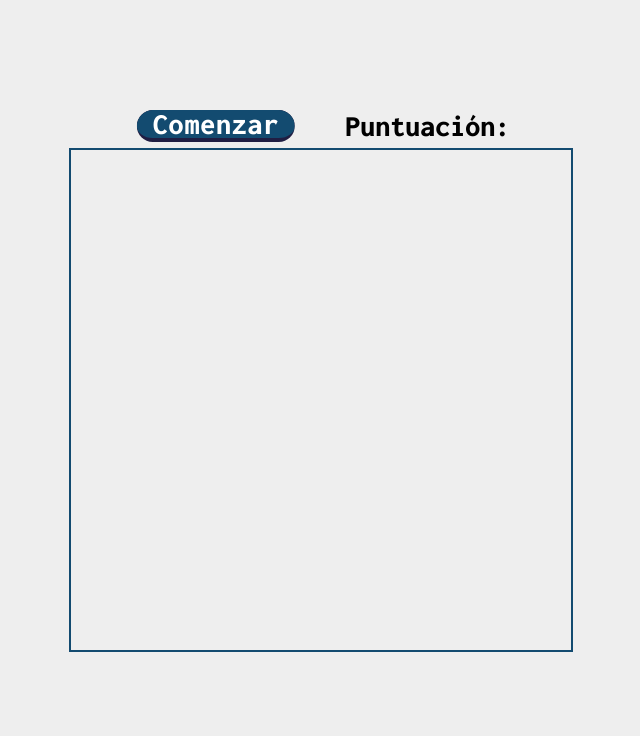
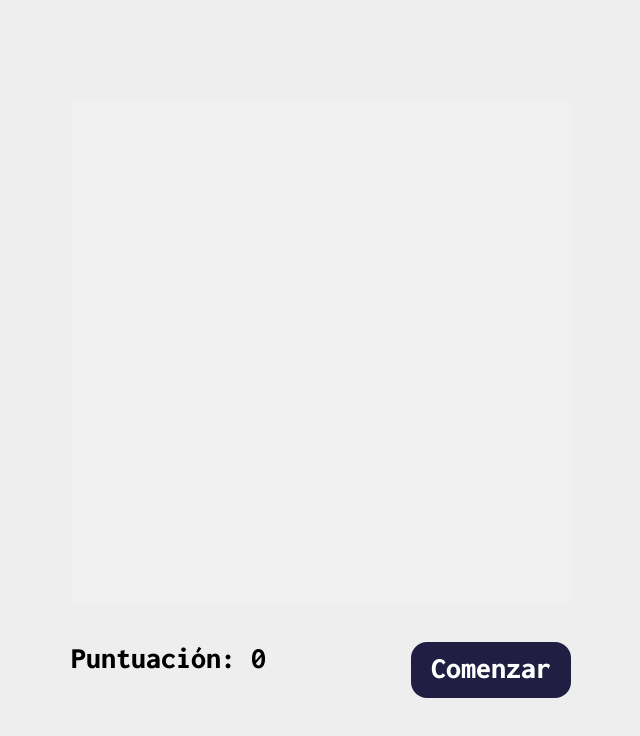
Before and after one commit to clikzz/snake, a plain HTML site: page index.html in a window 1280 px wide. Shown: the whole page, without its empty margins (319-959 px from the left). Drawn offline with Linux system fonts and the light colour scheme.

Commit message:
Add files via upload

```diff
--- a/index.html
+++ b/index.html
@@ -11,14 +11,13 @@
     <script src="scripts.js" type="text/javascript" defer></script>
 </head>
 <body>
-    <div class="infoTablero">
-        <button id="comenzar">Comenzar</button>
-        <div id="cont-puntuacion">
-            Puntuación: <div id="puntuacion"></div>
+    <div id="tablero-container">
+        <div id="tablero"></div>
+        <div class="infoTablero">
+            <div id="puntuacion">Puntuación: 0</div>
+            <button id="comenzar">Comenzar</button>
         </div>
-    </div>
-    <div id="tablero">
-        <div id="juegoTerminado"></div>
+        <div id="juegoTerminado">Juego Terminado</div>
     </div>
 </body>
 </html>
--- a/scripts.js
+++ b/scripts.js
@@ -78,7 +78,7 @@ const drawSnake = () => {
 };
 
 const updateScore = () => {
-    scoreBoard.innerText = score;
+    scoreBoard.innerText = `Puntuación: ${score}`;
 }
 
 const createRandomFood = () => {
--- a/styles.css
+++ b/styles.css
@@ -26,16 +26,22 @@ body {
     max-width: 500px;
 }
 
+#tablero-container {
+    display: flex;
+    flex-direction: column;
+    align-items: center;
+    width: 100%;
+}
+
+
 #tablero {
     display: grid;
     grid-template-columns: repeat(10, 1fr);
-    border: #134B70;
-    border-width: 2px;
-    border-style: solid;
+    width: 500px; /* Tamaño fijo para el tablero */
+    height: 500px; /* Tamaño fijo para el tablero */
     position: relative;
-    width: 500px; /* Ajusta el tamaño del tablero según sea necesario */
-    height: 500px;
-
+    background-color: #f0f0f0; /* Fondo para visualizar mejor */
+    margin-bottom: 20px; /* Espacio entre el tablero y los controles */
 }
 
 #comenzar, .infoTablero {
@@ -59,11 +65,8 @@ body {
 .infoTablero {
     display: flex;
     justify-content: space-between;
-    margin: 10px;
-    position: absolute; /* Posicionar absolutamente dentro del contenedor */
-    top: 100px; /* Ajusta la posición vertical */
-    left: 50%; /* Centrar horizontalmente */
-    transform: translateX(-50%); /* Ajustar para centrar exactamente */
+    width: 500px; /* Asegurar que ocupe el mismo ancho que el tablero */
+    margin-top: 20px; /* Ajusta el margen según sea necesario */
 }
 
 #comenzar {
@@ -75,16 +78,8 @@ body {
     box-sizing: border-box;
     color: #FFFFFF;
     cursor: pointer;
-    display: inline-block;
-    letter-spacing: .8px;
-    line-height: 20px;
-    margin: 0;
-    outline: none;
-    overflow: visible;
-    padding: 0px 16px;
-    touch-action: manipulation;
-    transform: translateZ(0);
-    transition: filter .2s;
+    padding: 10px 20px; /* Añadir padding para mejor apariencia */
+    position: relative; /* Necesario para el pseudo-elemento */
 }
 
 #comenzar:after {
@@ -98,8 +93,6 @@ body {
     left: 0;
     position: absolute;
     right: 0;
-  top: 0;
-  z-index: -1;
 }
 
 #comenzar:main,
@@ -122,7 +115,7 @@ body {
 }
 
 #puntuacion {
-    display: inline-flex;
+    font-size: 30px;
 }
 
 #cont-puntuacion{
```
Lines whose indentation alone changed are shown as unchanged.
